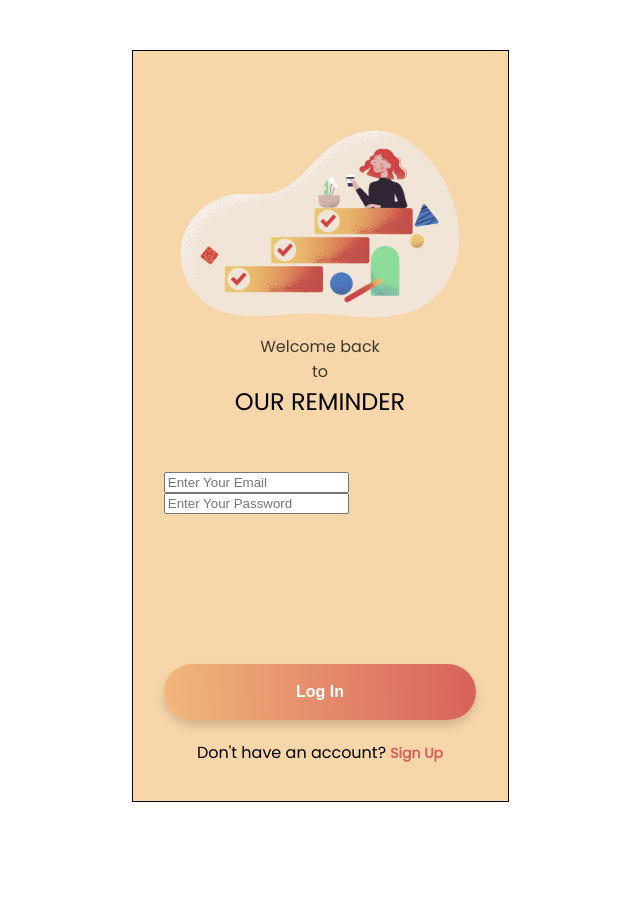
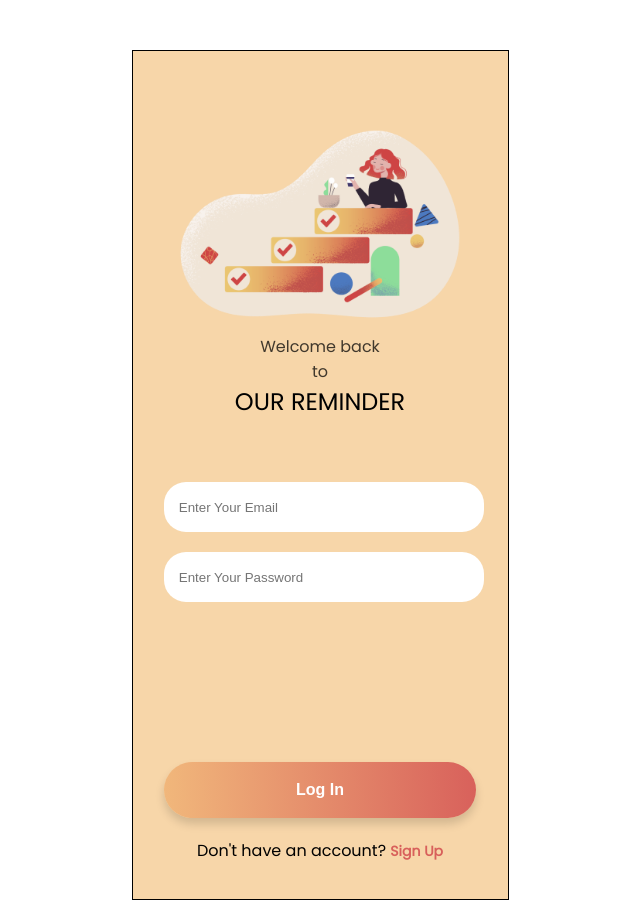
Before and after one commit to famthanhlong/reactplus-ts, a React (Create React App) app: page /login in a window 1280 px wide. Shown: the whole page, without its empty margins (320-960 px from the left). Before the commit the page ends 802 px from the top, so only its background shows below. Built offline with nearby package versions, Linux system fonts and the light colour scheme.

Commit message:
css input

```diff
--- a/src/pages/Login.css
+++ b/src/pages/Login.css
@@ -25,12 +25,13 @@
     text-align: center;
     color: #000000bd;
   }
-  .ant-input,
-  .ant-input-password {
+  .input-login{
+    border: none;
     border-radius: 22px;
-    width: 325px;
-    height: 51px;
+    width: 305px;
+    height: 50px;
     padding: 0;
+    padding-left: 15px;
     margin: 10px 0;
   }
   .res-login {
--- a/src/pages/Register.css
+++ b/src/pages/Register.css
@@ -24,11 +24,11 @@
     margin-bottom: 10px;
   }
 
-  .ant-input,
-  .ant-input-password {
+  .input{
+    border: none;
     border-radius: 22px;
     width: 312px;
-    height: 51px;
+    height: 50px;
     padding: 0;
     padding-left: 15px;
     margin: 10px 0;
@@ -46,3 +46,6 @@
   .btn-submit {
     margin-top: 40px;
   }
+  .errors-message{
+    color: red;
+  }
```
